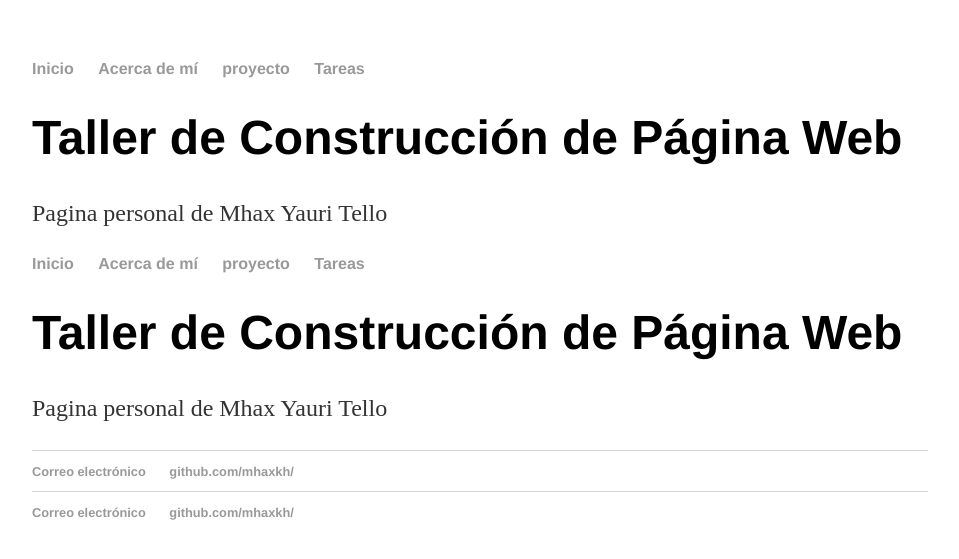
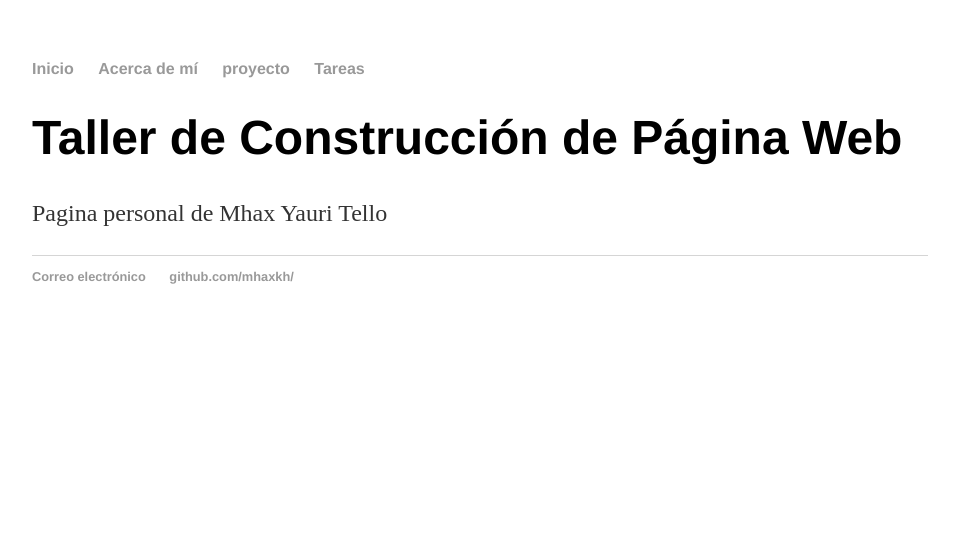
Before and after one commit to mhaxkh/mhaxkh.github.io, a Jekyll site: the page built from index.html, in a window 1280 px wide. Shown: the top 559 px of the page, without its empty margins (160-1119 px from the left). Built offline with Jekyll 4.4.1, drawn with Linux system fonts in a browser that asks for light colours.

Commit message:
Update index.html

```diff
--- a/index.html
+++ b/index.html
@@ -6,34 +6,3 @@
                   <h1>Taller de Construcción de Página Web</h1>
                   <p> Pagina personal de Mhax Yauri Tello </p>
               </div>
-
-<!DOCTYPE html>
-<html>
-      <head>
-            <title> Ingeniería Biomédica </title>
-            <link rel="stylesheet" type="text/css" href="/css/main.css">
-      </head>
-      <body>
-              <nav>
-              <ul>
-                    <li><a href="/">Inicio</a></li>
-                    <li><a href="/about">Acerca de mí</a></li>
-                    <li><a href="/project">proyecto</a></li>
-                    <li><a href="/hw">Tareas</a></li>
-
-              </ul>
-              </nav>
-              <div class="container">
-              <div class="blurb">
-                  <h1>Taller de Construcción de Página Web</h1>
-                  <p> Pagina personal de Mhax Yauri Tello </p>
-              </div>
-              </div>
-              <footer>
-              <ul>
-                    <li><a href="mailto:mhax.yauri@upch.pe">Correo electrónico</a></li>
-                    <li><a href="https://github.com/mhaxkh/">github.com/mhaxkh/</a></li>
-              </ul>
-              </footer>
-              </body>
-              </html>
```
